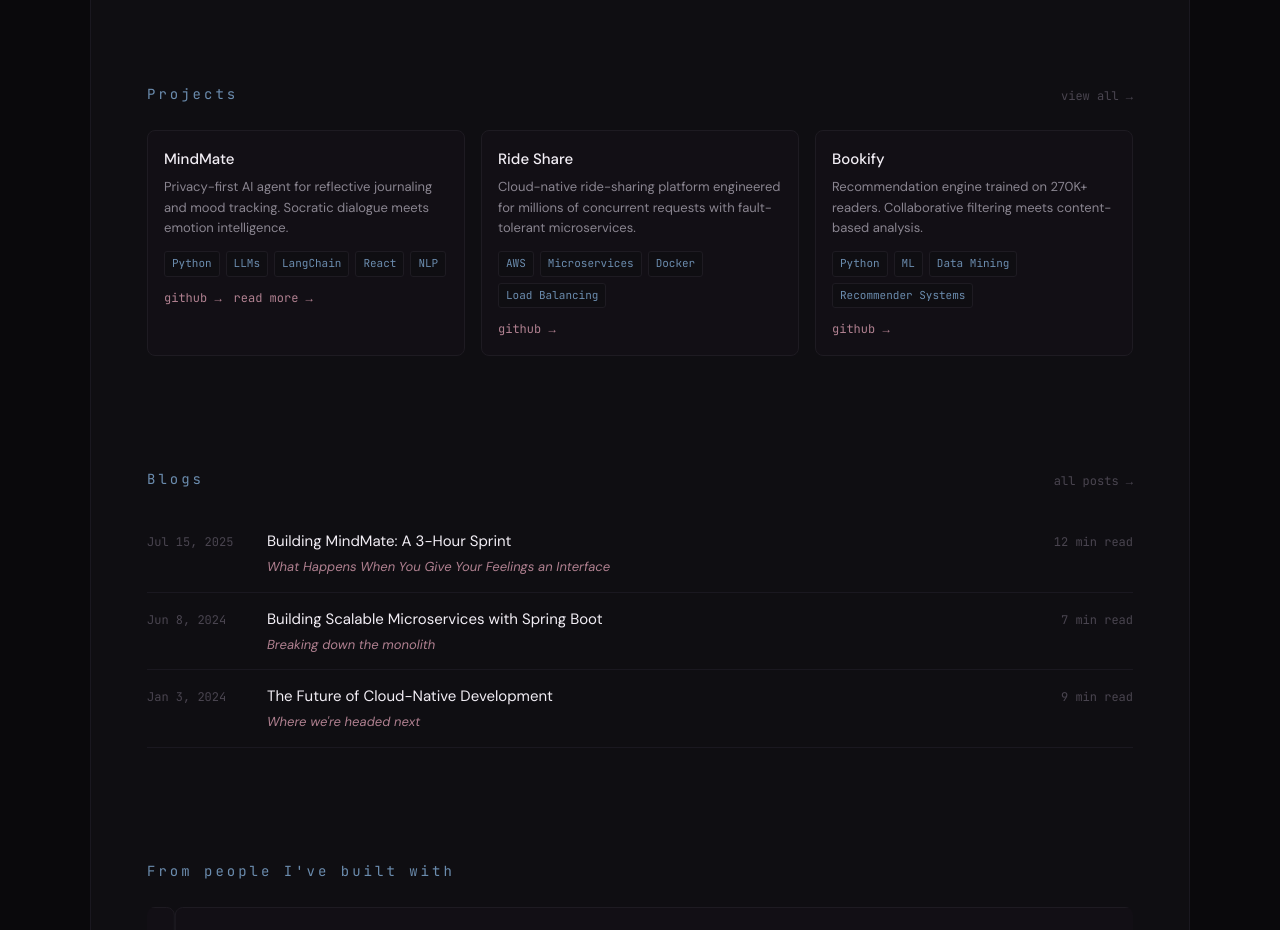
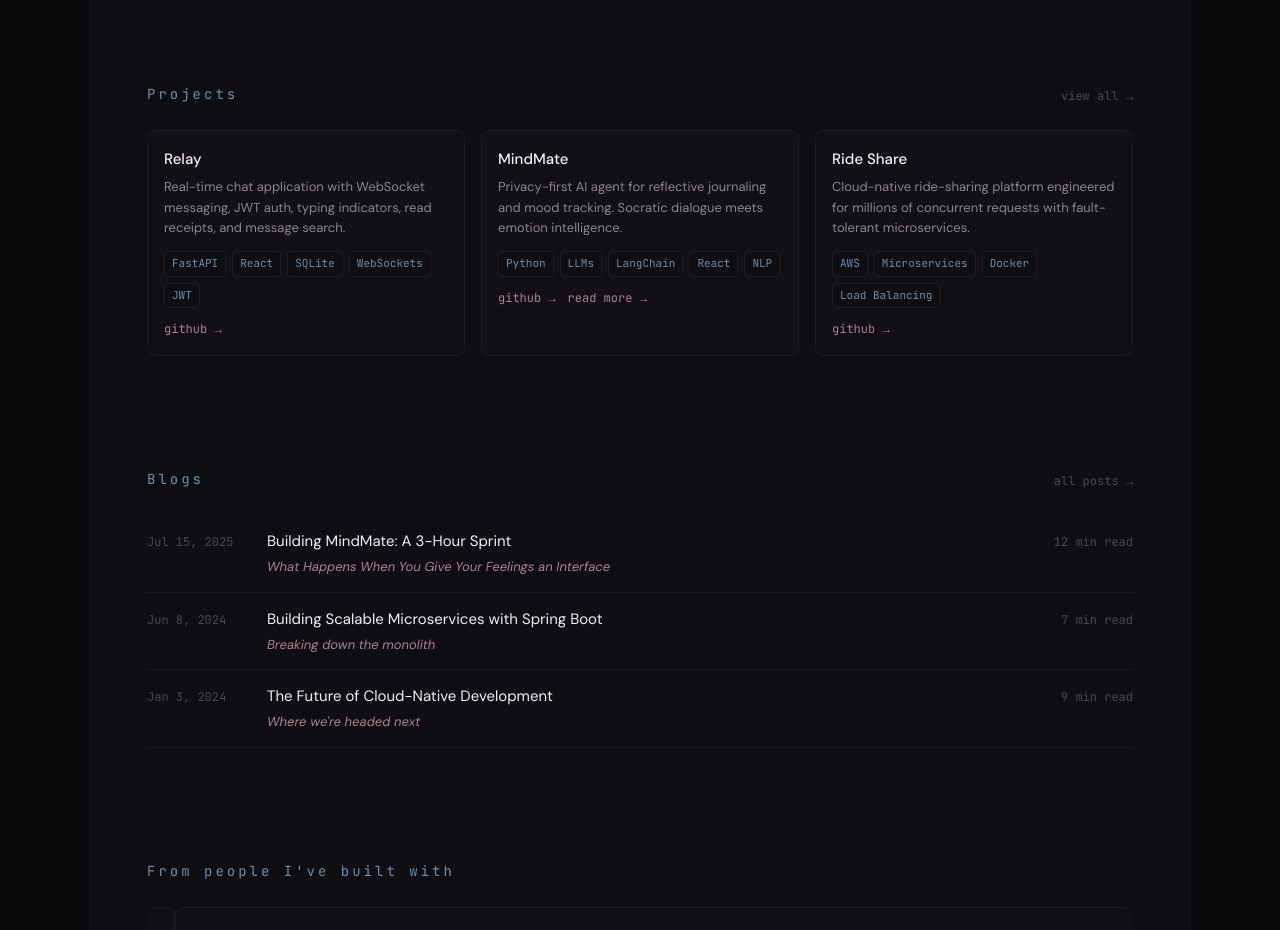
Before and after one commit to navneetha-rajan/navneetha-rajan.github.io, a Next.js app: page / in a window 1280 px wide. Shown: the part 1880-2810 px from the top of the page. Built offline with nearby package versions, Linux system fonts and the light colour scheme; a web font is replaced by a local one.

Commit message:
Add project: Relay

```diff
--- a/app/page.tsx
+++ b/app/page.tsx
@@ -60,6 +60,12 @@ const education = [
 
 const projects = [
   {
+    title: 'Relay',
+    description: 'Real-time chat application with WebSocket messaging, JWT auth, typing indicators, read receipts, and message search.',
+    tech: ['FastAPI', 'React', 'SQLite', 'WebSockets', 'JWT'],
+    github: 'https://github.com/navneetha-rajan/relay-chat-room',
+  },
+  {
     title: 'MindMate',
     description: 'Privacy-first AI agent for reflective journaling and mood tracking. Socratic dialogue meets emotion intelligence.',
     tech: ['Python', 'LLMs', 'LangChain', 'React', 'NLP'],
@@ -71,12 +77,6 @@ const projects = [
     description: 'Cloud-native ride-sharing platform engineered for millions of concurrent requests with fault-tolerant microservices.',
     tech: ['AWS', 'Microservices', 'Docker', 'Load Balancing'],
     github: 'https://github.com/navneetha-rajan/Ride-Share-Application',
-  },
-  {
-    title: 'Bookify',
-    description: 'Recommendation engine trained on 270K+ readers. Collaborative filtering meets content-based analysis.',
-    tech: ['Python', 'ML', 'Data Mining', 'Recommender Systems'],
-    github: 'https://github.com/navneetha-rajan/Bookify',
   },
 ]
 
--- a/app/projects/page.tsx
+++ b/app/projects/page.tsx
@@ -6,6 +6,15 @@ import Link from 'next/link'
 import Navigation from '../components/Navigation'
 
 const allProjects = [
+  {
+    title: 'Relay',
+    subtitle: 'Real-Time Chat Platform',
+    description:
+      'Real-time chat application with WebSocket messaging, JWT auth, typing indicators, read receipts, and message search.',
+    tech: ['FastAPI', 'React', 'SQLite', 'WebSockets', 'JWT'],
+    github: 'https://github.com/navneetha-rajan/relay-chat-room',
+    featured: true,
+  },
   {
     title: 'MindMate',
     subtitle: 'Autonomous Mental Wellness Companion',
@@ -31,7 +40,7 @@ const allProjects = [
       'Recommendation engine trained on 270K+ readers. Collaborative filtering meets content-based analysis for personalized book discovery.',
     tech: ['Python', 'Machine Learning', 'Data Mining', 'Recommender Systems'],
     github: 'https://github.com/navneetha-rajan/Bookify',
-    featured: true,
+    featured: false,
   },
   {
     title: 'Boolean Oracle',
```
